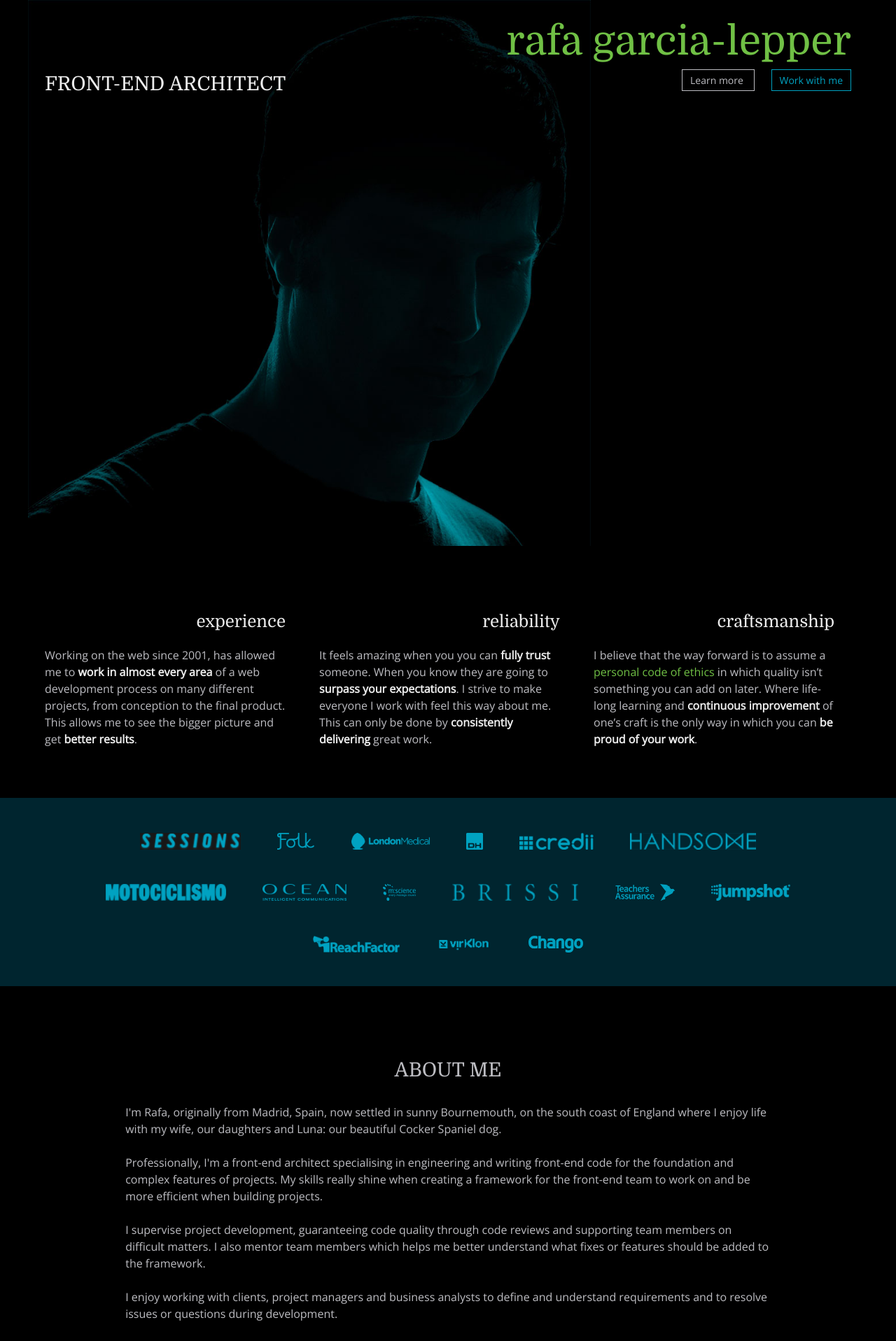
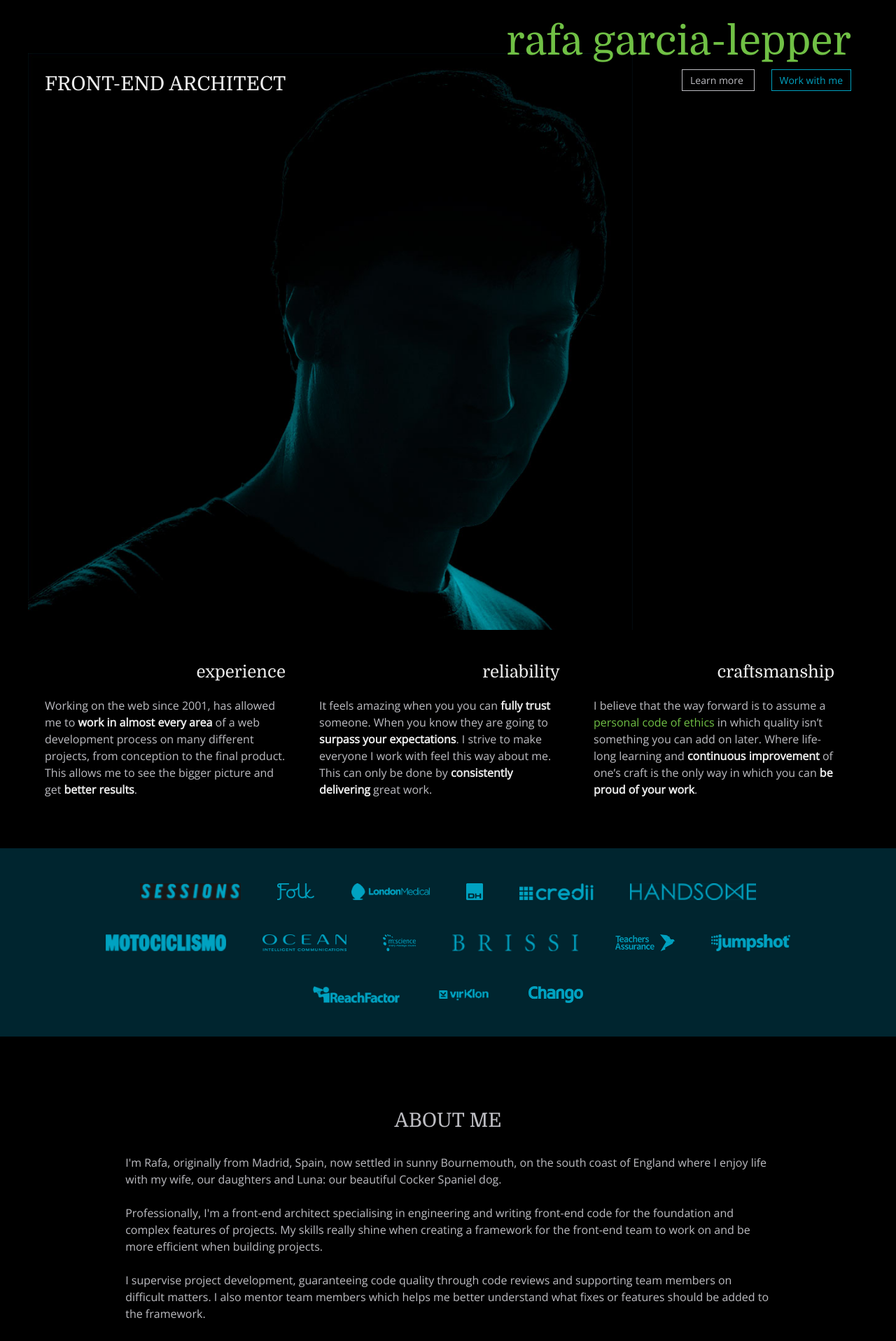
Before and after one commit to rglepper/rglepper.github.io, a Jekyll site: the page built from index.html, in a window 1280 px wide. Shown: the top 1916 px of the page at 70% size. Built offline with Jekyll 4.4.1, drawn with Linux system fonts in a browser that asks for light colours.

Commit message:
Fix header for diffferent breakpoints

```diff
--- a/_includes/header.html
+++ b/_includes/header.html
@@ -1,5 +1,5 @@
     <!-- Intro Header -->
-<header class="u-padding-bottom-huge@mobile-lg u-padding-bottom-large">
+<header class="u-padding-bottom-small u-padding-bottom-large@mobile-lg ">
   <div class="o-wrapper c-header u-padding-bottom-huge@mobile-lg u-padding-top">
     <h1 class="c-heading-main u-margin-bottom-none">{{ site.title }}</h1>
     <div class="o-layout u-margin-bottom-huge@mobile-lg">
--- a/_sass/_components.header.scss
+++ b/_sass/_components.header.scss
@@ -3,21 +3,26 @@
    ========================================================================== */
 
 .c-header {
+  @include mq(mobile) {
+    background-image: url('../img/main-bg.jpg');
+    background-size: 100%;
+    background-repeat: no-repeat;
+    background-position-y: 76px;
+    height: 438px;
+  }
   @include mq(mobile-lg) {
-    background-image: url('../img/main-bg.jpg');
-    background-size: 67%;
-    background-repeat: no-repeat;
-    height: 380px;
+    background-size: 37%;
+    height: 375px;
   }
   @include mq(tablet) {
     background-size: 78%;
-    height: 580px;
+    height: 640px;
   }
   @include mq(desktop) {
-    background-size: 67%;
-    height: 680px;
+    background-size: 72%;
+    height: 768px;
   }
   @include mq(wide) {
-    height: 780px;
+    height: 900px;
   }
 }
--- a/_sass/_components.headings.scss
+++ b/_sass/_components.headings.scss
@@ -9,7 +9,6 @@ h1, h2, h3, h4, h5, h6 {
 .c-heading-main {
     color: $color-heading-main;
     text-transform: lowercase;
-    text-align: right;
     transition: $global-transition;
     @include inuit-font-size($inuit-font-size-h1*.9, $important: true);
     @include mq(mobile-lg) {
@@ -19,6 +18,7 @@ h1, h2, h3, h4, h5, h6 {
         @include inuit-font-size($inuit-font-size-h1*1.4, $important: true);
     }
     @include mq(desktop) {
+        text-align: right;
         @include inuit-font-size($inuit-font-size-h1*1.6, $important: true);
     }
 }
```
Also changed, not shown: img/main-bg.png (added).
